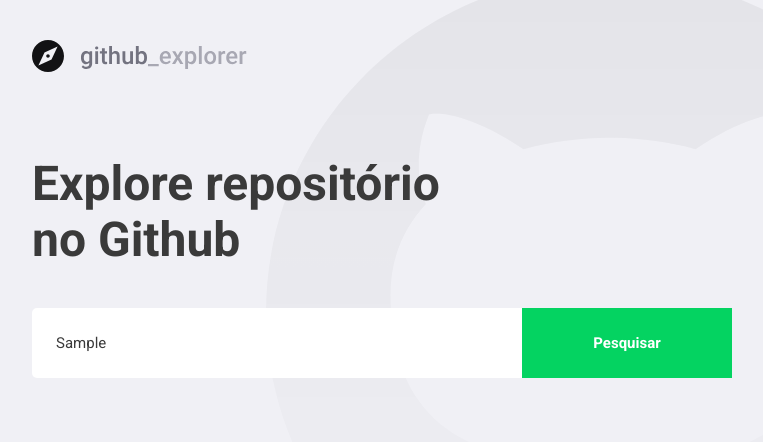
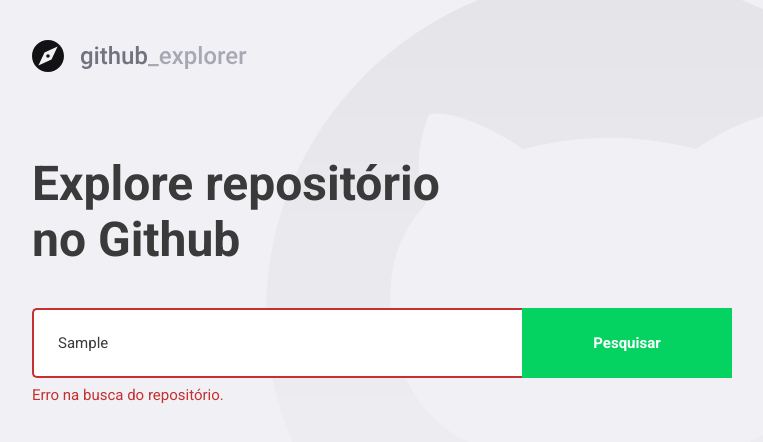
Before and after one commit to joaovertelo/rocketseat, a React (Create React App) app in the folder conceitos/primeiro-projeto-react/: page / in a window 1280 px wide. Both pictures are taken after typing "Sample" into the empty fields and a click on the button "Pesquisar". Shown: the top 442 px of the page, without its empty margins (148-911 px from the left). Built offline with nearby package versions, Linux system fonts and the light colour scheme; no server answers.

Commit message:
tratando exceções de busca

```diff
--- a/conceitos/primeiro-projeto-react/src/pages/Dashboard/index.tsx
+++ b/conceitos/primeiro-projeto-react/src/pages/Dashboard/index.tsx
@@ -3,7 +3,7 @@
 
 import api from '../../services/api';
 
-import { Title, Form, Repositories } from './styles'
+import { Title, Form, Repositories, Error } from './styles'
 import logoImg from '../../assets/logo.svg'
 
 
@@ -18,16 +18,28 @@
 
 const Dashboard: React.FC = () => {
     const [newRepo, setNewRepo] = useState('');
+    const [inputError, setInputError] = useState('');
     const [repositories, setRepositories] = useState<Repository[]>([]);
 
     async function handleAddRepository(event: FormEvent<HTMLFormElement>) {
         event.preventDefault();
 
-        const response = await api.get<Repository>(`repos/${newRepo}`)
+        if (!newRepo) {
+            setInputError('Digite o nome do repositório');
+            return;
+        }
 
-        const repository = response.data;
-        setRepositories([...repositories, repository])
-        setNewRepo('');
+        try {
+
+            const response = await api.get<Repository>(`repos/${newRepo}`)
+
+            const repository = response.data;
+            setRepositories([...repositories, repository])
+            setNewRepo('');
+            setInputError('')
+        } catch (err) {
+            setInputError('Erro na busca do repositório.')
+        }
     }
 
     return (
@@ -35,13 +47,16 @@
             <img src={logoImg} alt="Github Explorer" />
             <Title> Explore repositório no Github </Title>
 
-            <Form onSubmit={handleAddRepository} >
+            <Form hasError={!!inputError} addColor="#fff" onSubmit={handleAddRepository} >
                 <input
                     value={newRepo}
                     onChange={(e) => setNewRepo(e.target.value)}
                     placeholder="Digite o nome do repositório" />
                 <button type="submit"> Pesquisar</button>
             </Form>
+
+            {inputError && <Error> {inputError} </Error>
+            }
 
             <Repositories>
                 {repositories.map(repo => (
--- a/conceitos/primeiro-projeto-react/src/pages/Dashboard/styles.ts
+++ b/conceitos/primeiro-projeto-react/src/pages/Dashboard/styles.ts
@@ -1,5 +1,10 @@
-import styled from 'styled-components'
+import styled, { css } from 'styled-components'
 import { shade } from 'polished'
+
+interface FormProps {
+    hasError: boolean;
+    addColor: string;
+}
 
 export const Title = styled.h1`
     font-size: 48px;
@@ -10,7 +15,7 @@
     margin-top: 80px;
 `;
 
-export const Form = styled.form`
+export const Form = styled.form<FormProps>`
     margin-top: 40px;
     max-width: 700px;
 
@@ -20,9 +25,12 @@
         flex: 1;
         height: 70px;
         padding: 0 24px;
-        border: 0;
         border-radius: 5px 0 0 5px;
         color: #3A3A3A;
+        border: 2px solid #fff;
+        border-right: 0;
+
+        ${(props) => props.hasError && css`border-color: #c53030;`}
 
         &::placeholder {
             color: #A8A8B3
@@ -44,6 +52,13 @@
         }
     }
 `;
+
+export const Error = styled.span`
+    display: block;
+    color: #c53030;
+    margin-top: 8px
+`
+
 
 export const Repositories = styled.div`
     margin-top: 80px;
```
